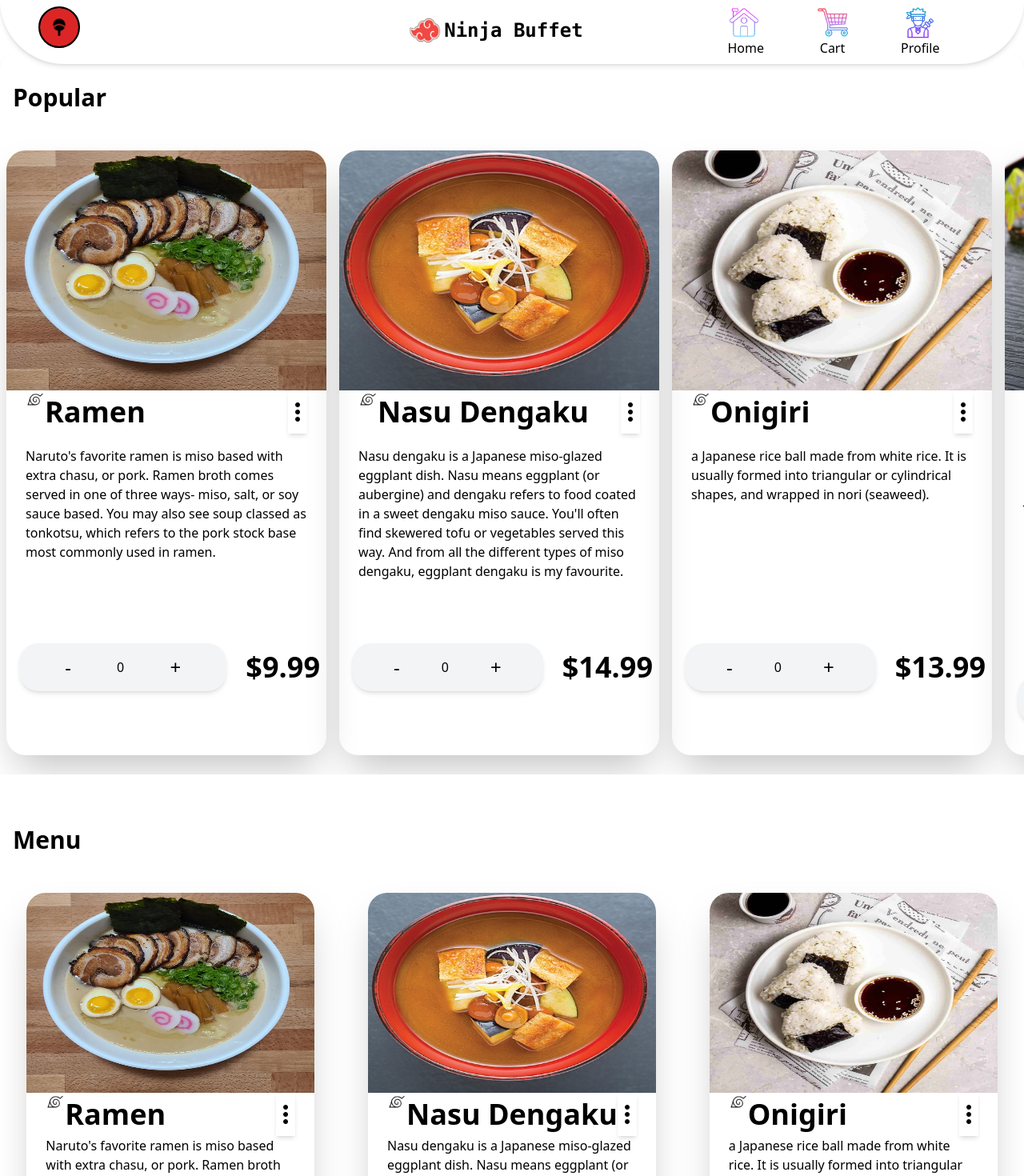
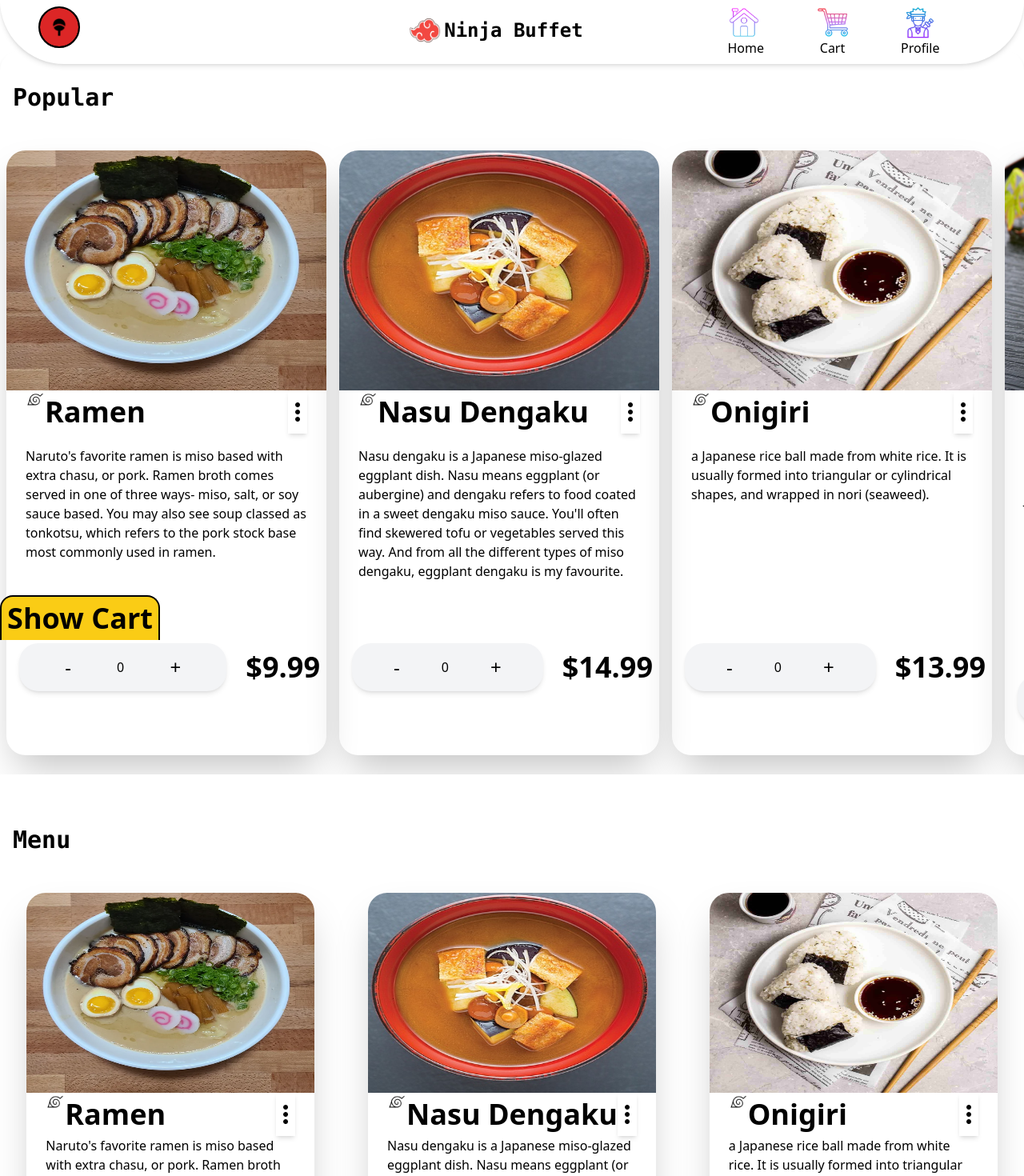
Before and after one commit to ErfanGh83/fastfood, a React (Vite) app: page / in a window 1280 px wide. Shown: the top 1470 px of the page at 80% size. Built offline with nearby package versions, Linux system fonts and the light colour scheme.

Commit message:
added a feature to cart where you can hide and show it with a button

```diff
--- a/src/App.tsx
+++ b/src/App.tsx
@@ -1,4 +1,4 @@
-// import { useState } from 'react'
+import { useState } from 'react'
 import Container from './components/container'
 import Header from './components/header'
 import { ToastContainer } from 'react-toastify';
@@ -7,12 +7,25 @@ import { FoodProvider } from './components/FoodContext';
 import Cart from './components/cart';
 
 function App() {
+
+  const [isExpanded, setIsExpanded] = useState(false);
+
+  const toggleCart = () => {
+    setIsExpanded((prev) => !prev);
+  }
+
   return (
     <FoodProvider>
       <div>
         <Header/>
         <Container/>
-        <Cart/>
+        <div className={`w-full bottom-0 left-0 h-fit fixed mt-12`}>
+          <button className='w-[200px] rounded-t-2xl mx-auto text-[36px] border-t-2 border-x-2 border-x-black border-t-black text-center font-semibold bg-yellow-400' onClick={toggleCart}>{isExpanded? "Hide Cart" : "Show Cart"}</button>
+          <div className={`${
+          isExpanded? "block" : "hidden"  }`}>
+            <Cart/>
+          </div>
+        </div>
         <ToastContainer/>
       </div>
     </FoodProvider>
--- a/src/components/cart.tsx
+++ b/src/components/cart.tsx
@@ -9,17 +9,17 @@ export default function Cart(){
     const inCartFoods = cart.filter((food)=>food.count > 0)
 
     return(
-        <div className='cart-container w-full h-fit rounded-t-3xl p-4 bg-gray-100'>
+        <div className='cart-container w-full h-fit rounded-t-3xl p-4 bg-yellow-50 font-mono'>
             <h1 className='text-right text-[36px] font-bold m-4'>Cart</h1>
             <div>
                 <ul className='foods w-full flex flex-col h-fit max-h-[400px] overflow-y-auto'>
                     {inCartFoods.map((food)=>(
-                        <li className='food justify-betwee flex flex-row-reverse items-center border-2 border-gray-200 justify-between'>
+                        <li className='food w-4/5 justify-betwee flex flex-row-reverse items-center mx-auto border-b-2 border-b-orange-200 justify-between'>
                             <div className='w-1/3'>
                                 <h1 className='w-1/3 text-center text-xl'>{food.title}</h1>
                             </div>
 
-                            <div className={`button-container flex flex-row w-[300px] h-[50px] items-center justify-evenly m-4 bg-gray-100 rounded-3xl shadow-md text-center`} >
+                            <div className={`button-container flex flex-row w-[200px] h-[50px] items-center justify-evenly m-4 bg-gray-100 rounded-3xl shadow-md text-center`} >
                                 <button onClick={()=>{reduceFood(food)}}>
                                     <p className="text-2xl">
                                         -
@@ -44,7 +44,7 @@ export default function Cart(){
                     ))}
                 </ul>
 
-                <form className='flex flex-row justify-between items-center'>
+                <form className='flex flex-row justify-between items-center my-4'>
                     <h1 className='text-[48px] font-bold'>Total : ${inCartFoods.reduce((a, b) => a + b.count*b.price, 0).toPrecision(4)}</h1>
                     <button className='bg-yellow-400 rounded-l-3xl flex flex-row items-center pr-4 justify-evenly w-[200px] h-[60px] border-2 border-black hover:scale-105' onMouseEnter={()=>setIsSpinning(true)} onMouseLeave={()=>setIsSpinning(false)}>
                         <img className={`w-8 h-8 hover:animate-spin ${
--- a/src/components/container.tsx
+++ b/src/components/container.tsx
@@ -6,9 +6,9 @@ export default function Container(){
 
     return(
         <div className="container w-full h-fit rounded-3xl flex flex-col shadow-md pt-6 my-16 mx-auto hover:cursor-custom">
-            <h1 className="m-4 text-3xl font-semibold">Popular</h1>
+            <h1 className="m-4 text-3xl font-semibold font-mono">Popular</h1>
             <PopularList/>
-            <h1 className="m-4 text-3xl font-semibold">Menu</h1>
+            <h1 className="m-4 text-3xl font-semibold font-mono">Menu</h1>
             <Menu/>
         </div>
     )
--- a/src/components/search-bar.tsx
+++ b/src/components/search-bar.tsx
@@ -7,7 +7,7 @@ export default function SearchBar(){
     const [searchBarSrc, setSearchBarSrc] = useState('/src/assets/icons/search-bar-icon.png');
 
     const toggleExpand = () => {
-        console.log(isExpanded)
+
         setSearchBarSrc('/src/assets/icons/sharingan-search-icon.webp');
 
         setIsSpinning(true);
```
